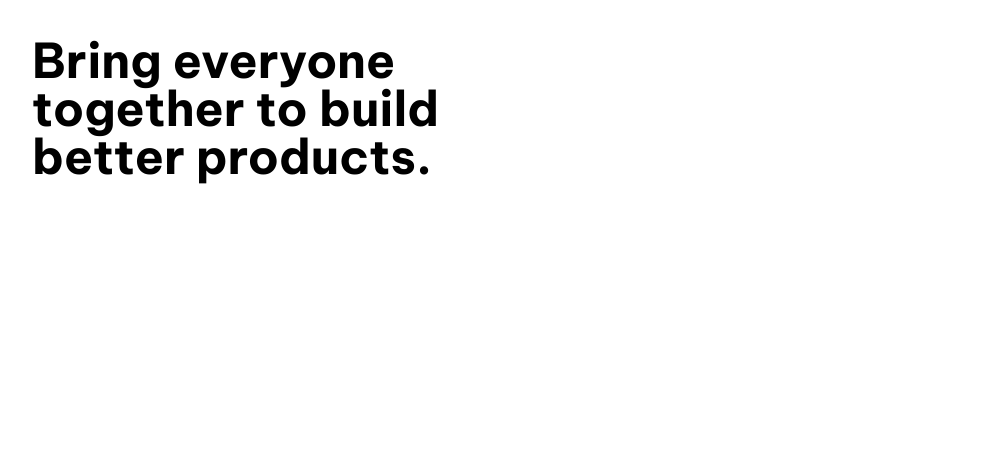
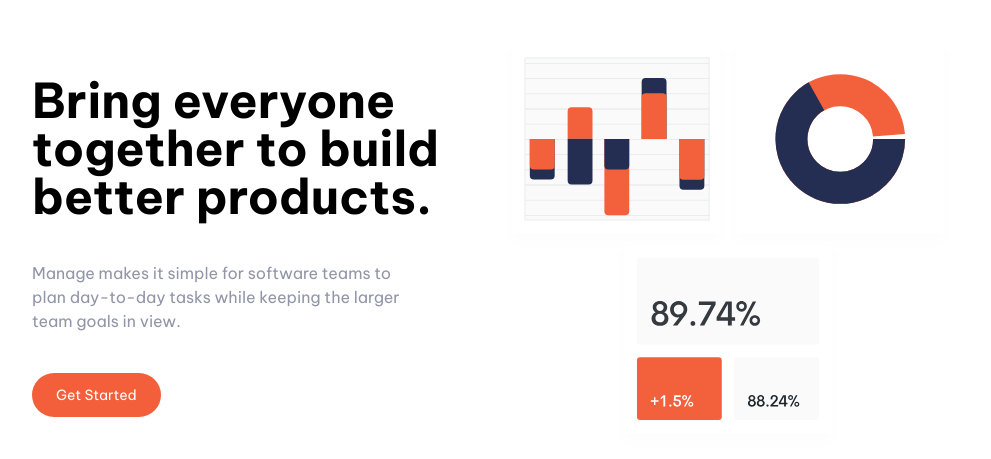
Before and after one commit to bazifabdullah/Manage-Landing-Page, a website: page index.html in a window 1280 px wide. Shown: the part 99-558 px from the top of the page, without its empty margins (144-1135 px from the left). Drawn offline with Linux system fonts and the light colour scheme.

Commit message:
Complete Hero Section

```diff
--- a/index.html
+++ b/index.html
@@ -24,17 +24,27 @@
                 <a href="#" class="hover:text-darkGrayishBlue">Community</a>
             </div>
             <div>
-                <a href="#" class="md:block hidden bg-brightRed px-6 p-3 text-white rounded-full hover:bg-brightRedLight">Get Started</a>
+                <a href="#" class="hidden bg-brightRed px-6 p-3 text-white rounded-full hover:bg-brightRedLight md:block">Get Started</a>
             </div>
         </div>
     </nav>
     <!-- Hero Section -->
-    <section id="hero">
-        <div class="container flex flex-col-reverse md:flex-row items-center px-6 mx-auto mt-10 space-y-0 md:space-y-0">
-            <div class="flex flex-col mb-32 space-y-10 md:w-1/2">
+    <section id="hero" class="mb-20">
+        <div class="container flex flex-col-reverse items-center px-6 mx-auto mt-10 space-y-0 md:space-y-0 md:flex-row">
+            <div class="flex flex-col space-y-10 md:w-1/2">
                 <h1 class="max-w-md text-4xl font-bold text-center md:text-5xl md:text-left">Bring everyone together to build better products.</h1>
+                <p class="max-w-sm text-darkGrayishBlue text-center md:text-left">
+                    Manage makes it simple for software teams to plan day-to-day tasks while keeping the larger team goals in view.
+                </p>
+                <div class="flex justify-center md:justify-start">
+                    <a href="#" class="bg-brightRed px-6 p-3 text-white rounded-full hover:bg-brightRedLight text-sm">Get Started</a>
+                </div>
+            </div>
+            <div class="md:w-1/2">
+                <img src="images/illustration-intro.svg" alt="illustration-intro">
             </div>
         </div>
     </section>
+
 </body>
 </html>
```
Also changed, not shown: src/output.css.
